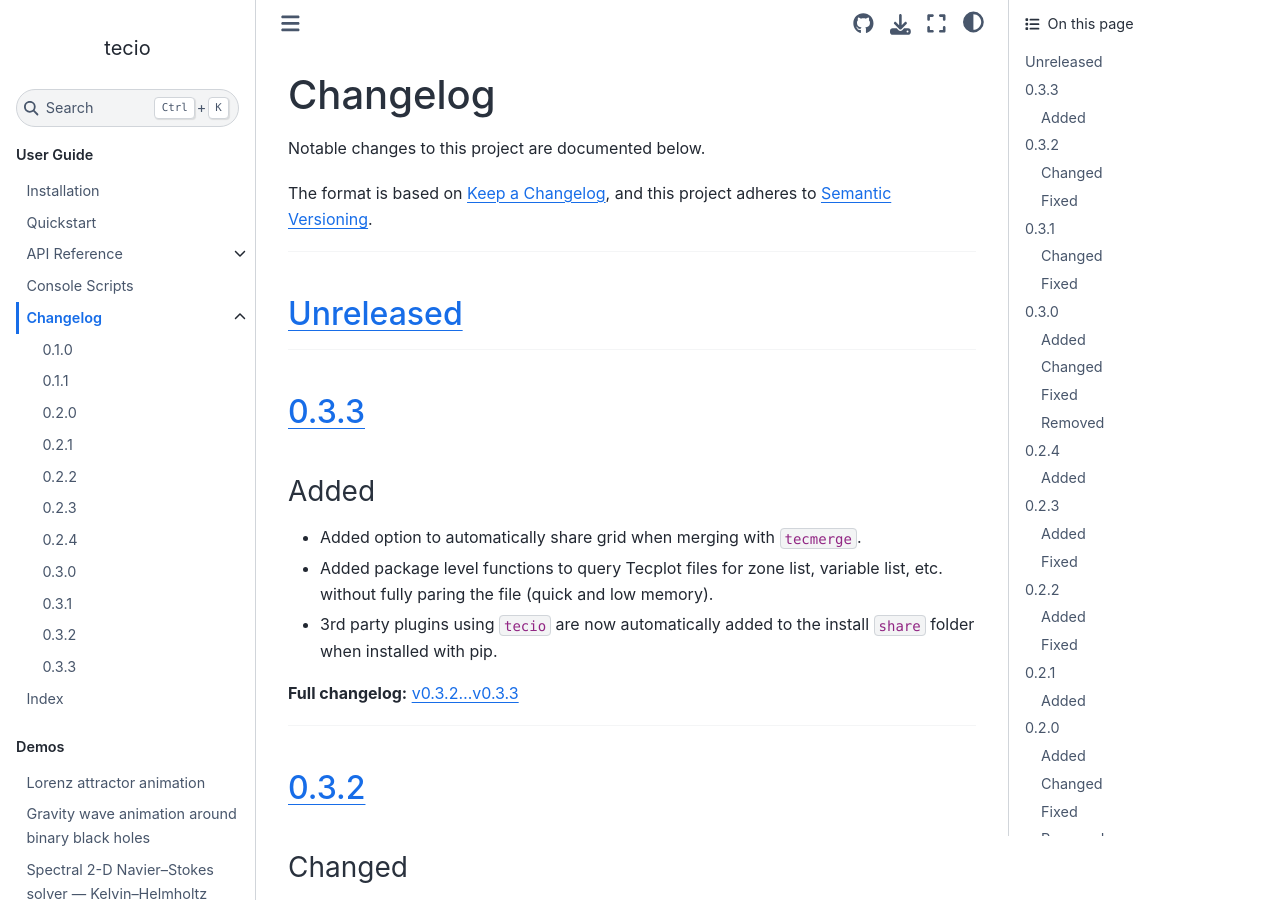
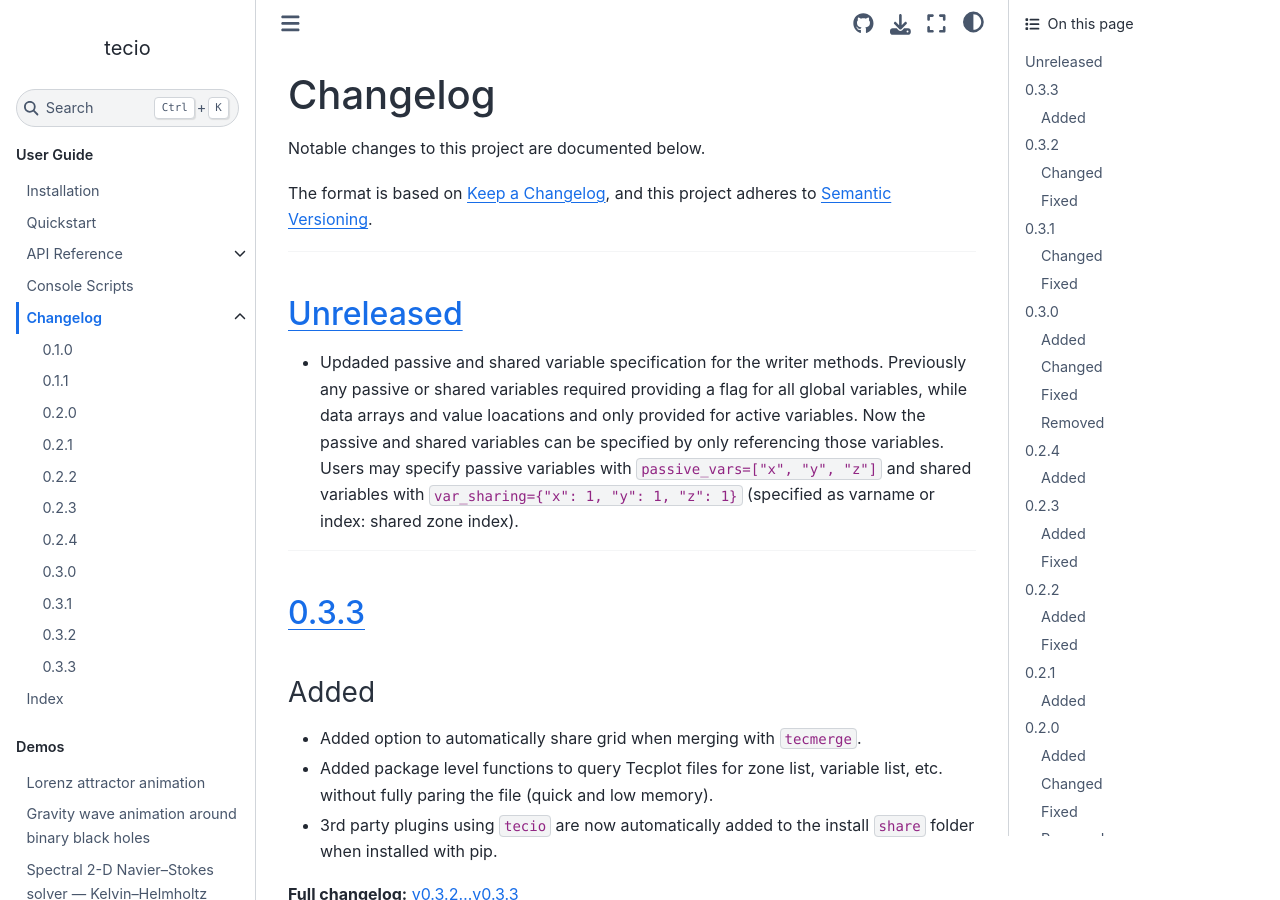
Before and after one commit to meersman/tecio, a Sphinx documentation site: the page built from docs/changelog.md, in a window 1280 px wide and 900 px high. Built offline with Sphinx 7.4.7 and the Sphinx Book theme 1.1.4, drawn with Linux system fonts in a browser that asks for light colours.

Commit message:
added changelog entry

```diff
--- a/docs/changelog.md
+++ b/docs/changelog.md
@@ -8,6 +8,15 @@
 ---
 
 ## [Unreleased]
+
+- Updaded passive and shared variable specification for the writer
+  methods. Previously any passive or shared variables required providing a
+  flag for all global variables, while data arrays and value loacations and
+  only provided for active variables. Now the passive and shared variables can
+  be specified by only referencing those variables. Users may specify passive
+  variables with `passive_vars=["x", "y", "z"]` and shared variables with
+  `var_sharing={"x": 1, "y": 1, "z": 1}` (specified as varname or index:
+  shared zone index).
 
 ---
 
```
